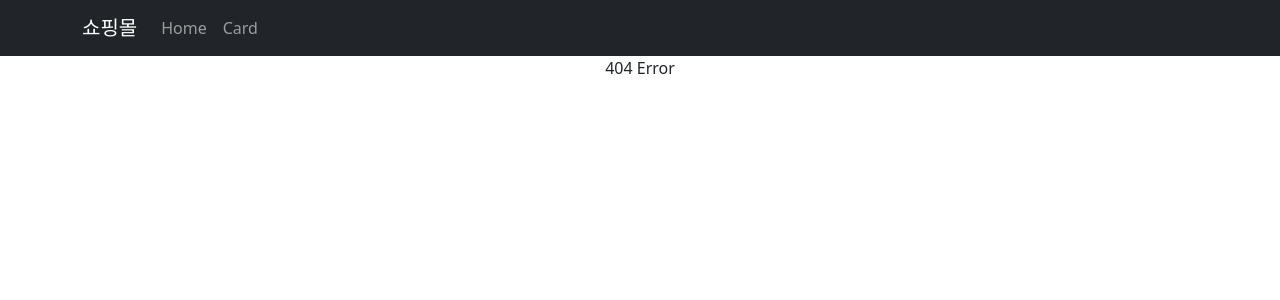
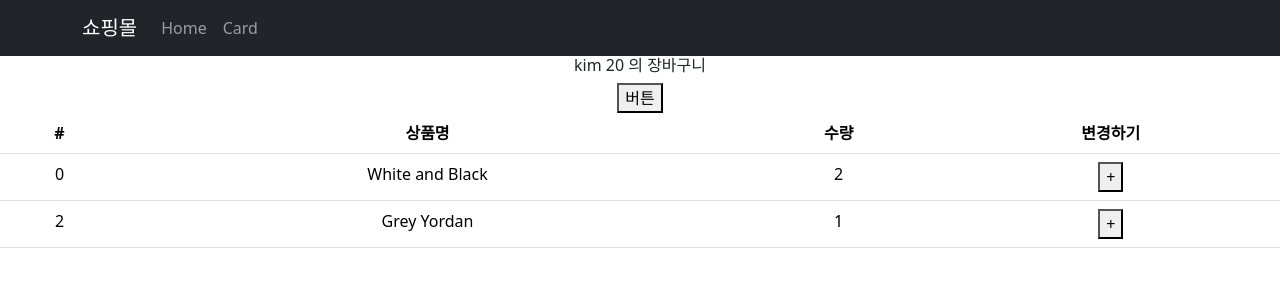
Before and after one commit to orangecalvin/shop, a React (Create React App) app: page /cart in a window 1280 px wide. Before the commit this address had no page. Shown: the top 300 px of the page. Built offline with nearby package versions, Linux system fonts and the light colour scheme.

Commit message:
Redux 활용

```diff
--- a/package.json
+++ b/package.json
@@ -3,6 +3,7 @@
   "version": "0.1.0",
   "private": true,
   "dependencies": {
+    "@reduxjs/toolkit": "^1.9.5",
     "@testing-library/jest-dom": "^5.16.5",
     "@testing-library/react": "^13.4.0",
     "@testing-library/user-event": "^13.5.0",
@@ -11,6 +12,7 @@
     "react": "^18.2.0",
     "react-bootstrap": "^2.7.4",
     "react-dom": "^18.2.0",
+    "react-redux": "^8.0.7",
     "react-router-dom": "^6.11.2",
     "react-scripts": "5.0.1",
     "styled-components": "^6.0.0-rc.3",
--- a/src/App.js
+++ b/src/App.js
@@ -3,20 +3,21 @@
 import 'bootstrap/dist/css/bootstrap.min.css';
 import { Button, Navbar, Container, Nav } from 'react-bootstrap';
 import data from './date.js';
-import React, { createContext, useState } from 'react';
+import { createContext, useState } from 'react';
 import { Routes, Route, Link, useNavigate, Outlet } from 'react-router-dom'
 import { SubPage } from './routes/Page';
+import userEvent from '@testing-library/user-event';
 import axios from 'axios';
+import Cart from './routes/Cart.js'
 
-export let Context1 = React.createContext();
+
 
 
 
 function App() {
 
-
   let [shoes, setShoes] = useState(data);
-  let [재고, 재고변경] = useState([10,11,12]);
+  let [재고] = useState([10, 11, 12])
   let navigate = useNavigate();
 
   return (
@@ -25,18 +26,19 @@
         <Container>
           <Navbar.Brand href="#home">쇼핑몰</Navbar.Brand>
           <Nav className="me-auto">
-            <Nav.Link onClick={() => { navigate('/') }}>Home</Nav.Link>
-            <Nav.Link onClick={() => { navigate('/sub') }}>Card</Nav.Link>
+            <Nav.Link onClick={() => { navigate('/sub') }}>Home</Nav.Link>
+            <Nav.Link onClick={() => { navigate('/cart') }}>Card</Nav.Link>
           </Nav>
         </Container>
       </Navbar>
       <Routes>
         <Route path='/' element={<MainPage />} />
         <Route path='/sub/:id'
-        element={<Context1.Provider value={{ 재고 }}>
-          <SubPage shoes={shoes} />
-          </Context1.Provider>
-          } />
+        element={
+          <SubPage shoes={shoes} /> } />
+
+        <Route path='/cart' element={<Cart/>}  />
+
         <Route path='/about' element={<About />}>
           <Route path='member' element={<div>맴버임</div>} />
           <Route path='location' element={<div> 위치 정보임 </div>} />
@@ -93,6 +95,10 @@
 
     )
   }
+
+
+
 }
 
+
 export default App;
--- /dev/null
+++ b/src/routes/Cart.js
@@ -0,0 +1,48 @@
+import 'bootstrap/dist/css/bootstrap.min.css';
+import { Table } from 'react-bootstrap';
+import { useDispatch, useSelector } from 'react-redux';
+import { changName, increase } from './../store/userSlice.js';
+import { addCount } from './../store.js'
+
+function Cart() {
+
+  let state = useSelector((state)=>{ return state });
+  let dispatch = useDispatch();
+
+  return (
+    <div>
+
+      <h6>{state.user.name} {state.user.age} 의 장바구니</h6>
+      <button onClick={()=>{ dispatch(increase(1)) }}>버튼</button>
+      <Table>
+        <thead>
+          <tr>
+            <th>#</th>
+            <th>상품명</th>
+            <th>수량</th>
+            <th>변경하기</th>
+          </tr>
+        </thead>
+        <tbody>
+          {
+            state.cart.map((a ,i)=>
+              <tr key={i}>
+              <td>{state.cart[i].id}</td>
+              <td>{state.cart[i].name}</td>
+              <td>{state.cart[i].count}</td>
+              <td>
+                <button onClick={()=>{
+                  dispatch(addCount(state.cart[i].id))
+                }}>+</button>
+              </td>
+            </tr>
+            )
+          }
+
+        </tbody>
+      </Table>
+    </div>
+  )
+}
+
+export default Cart;
--- a/src/routes/Page.js
+++ b/src/routes/Page.js
@@ -1,17 +1,19 @@
-import React, { useContext, useEffect, useState } from "react";
+import React, { useEffect, useState } from "react";
 import { useParams } from "react-router-dom"
 import 'bootstrap/dist/css/bootstrap.min.css';
 import { Button, Navbar, Container, Nav } from 'react-bootstrap';
-import {Context1} from './../App.js';
+import { addItem } from "../store.js"
+import { useDispatch } from "react-redux";
+
 
 
 function SubPage(props) {
-
-  let {재고} = useContext(Context1)
+  //테스트
 
   let [count, setCount] = useState(0);
   let [alert, setAlert] = useState(true);
   let [탭, 탭변경] = useState(0);
+  let dispatch = useDispatch();
 
 
   let { id } = useParams();
@@ -38,7 +40,6 @@
           : null
       }
       {count}
-      {재고}
       <button onClick={() => { setCount(count + 1) }}>버튼</button>
       <div className="row">
         <div className="col-md-6">
@@ -49,7 +50,9 @@
           <h4 className="pt-5">{찾은상품.title}</h4>
           <p>{찾은상품.content}</p>
           <p>{찾은상품.price}원</p>
-          <button className="btn btn-danger">주문하기</button>
+          <button className="btn btn-danger" onClick={()=>{
+            dispatch(addItem( {id : 1, name : 'Red Knit', count : 1}))
+          }}>주문하기</button>
         </div>
         <Nav variant="tabs" defaultActiveKey="link0">
           <Nav.Item>
@@ -76,7 +79,6 @@
 function TabContent({탭, shoes}){
 
   let [fade, setFade] = useState('')
-  let {재고} = useContext(Context1)
 
   useEffect(()=>{
     let a = setTimeout(()=>{setFade('end')}, 100)
@@ -87,7 +89,7 @@
   },[탭])
   return (
     <div className={`start ${fade}`}>
-      { [<div>{shoes[0].title}</div>, <div>{재고}</div>, <div>내용2</div>][탭] }
+      { [<div>{shoes[0].title}</div>, <div>내용1</div>, <div>내용2</div>][탭] }
     </div>
   )
 }
--- /dev/null
+++ b/src/store.js
@@ -0,0 +1,34 @@
+import { configureStore, createSlice } from '@reduxjs/toolkit'
+import user from './store/userSlice.js'
+
+
+
+
+
+
+
+let cart = createSlice({
+  name : 'cart',
+  initialState : [
+    {id : 0, name : 'White and Black', count : 2},
+    {id : 2, name : 'Grey Yordan', count : 1}
+  ],
+  reducers : {
+    addCount(state, action){
+      let userId = state.findIndex((a)=>{ return a.id == action.payload  })
+      state[userId].count++
+    },
+    addItem(state, action){
+      state.push(action.payload)
+    }
+  }
+})
+
+  export let { addCount, addItem } = cart.actions
+
+export default configureStore({
+  reducer: {
+      user : user.reducer,
+      cart : cart.reducer
+    }
+})
--- /dev/null
+++ b/src/store/userSlice.js
@@ -0,0 +1,18 @@
+import { createSlice } from '@reduxjs/toolkit'
+
+
+let user =  createSlice({
+  name : 'user',
+  initialState : {name :'kim', age : 20 },
+  reducers : {
+    changName(state){
+      state.name = 'park'
+    },
+    increase(state, action){
+      state.age += action.payload
+    },
+  }
+})
+export let { changName, increase } = user.actions
+
+export default user
```
Also changed, not shown: src/index.js (+6 -2 lines), 1 other file (tests, documents, lock files or other folders).
